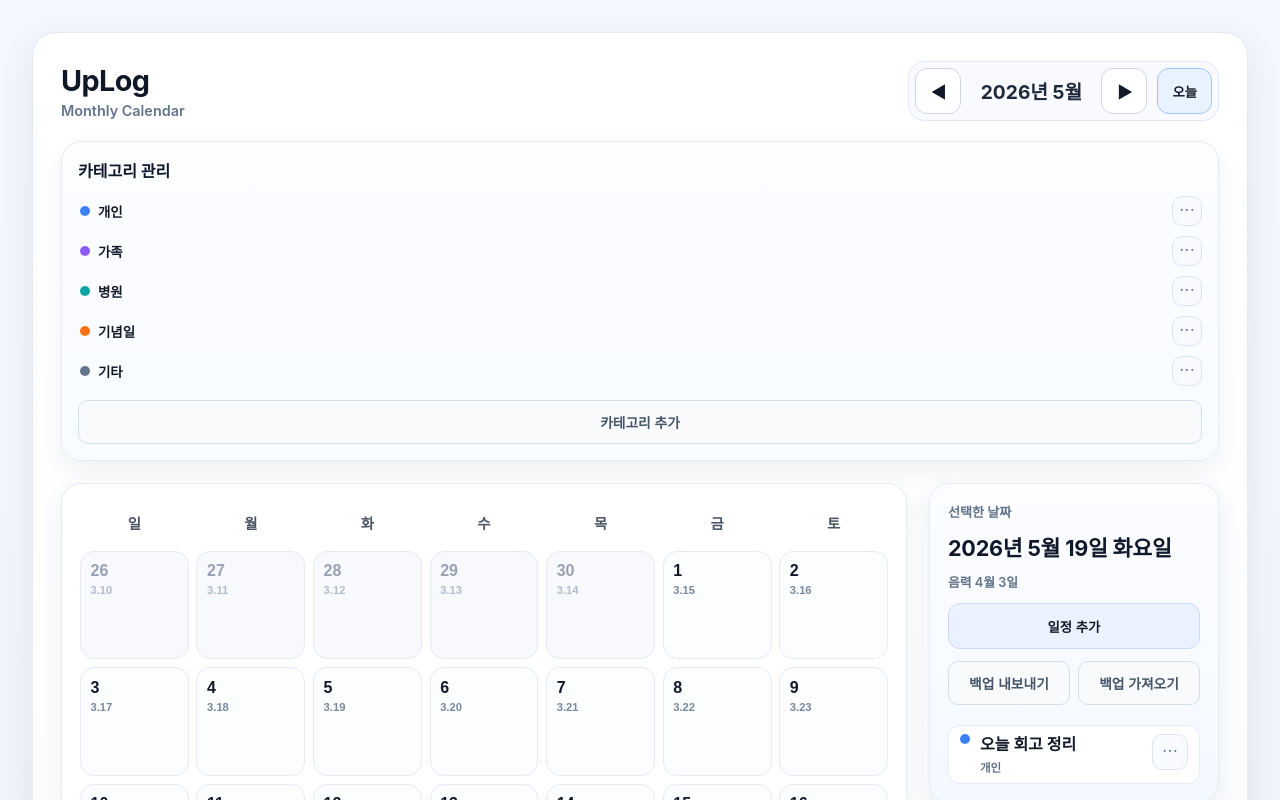
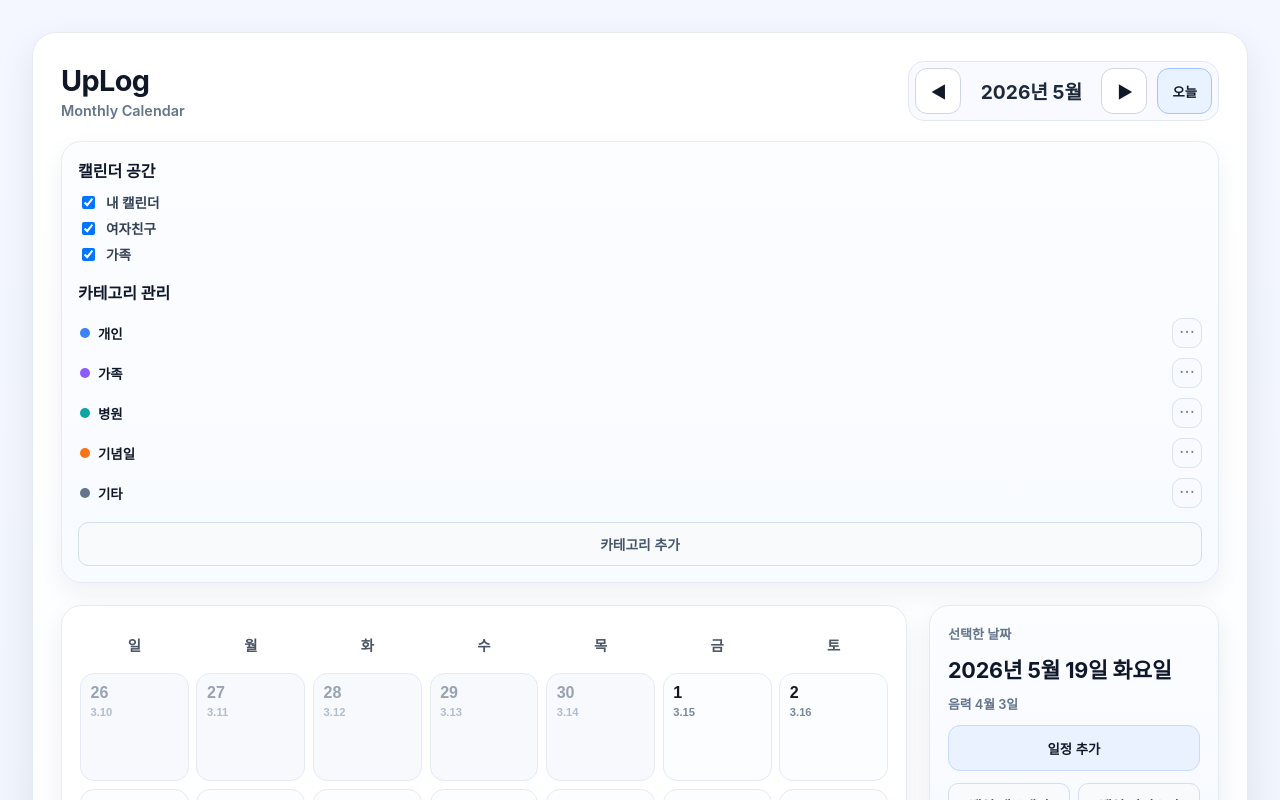
Before and after one commit to sindw07-sys/xvcnmwefqoiwsdafklcxlioweriowndcsvjk, a React (Vite) app: page / in a window 1280 px wide. Shown: the top 800 px of the page. Built offline with nearby package versions, Linux system fonts and the light colour scheme.

Commit message:
Add local calendar spaces and filters

```diff
--- a/src/App.tsx
+++ b/src/App.tsx
@@ -5,7 +5,10 @@ const WEEKDAY_NAMES = ['일요일', '월요일', '화요일', '수요일', '목
 const MAX_EVENT_DOTS_IN_CELL = 4;
 const STORAGE_KEY = 'uplog-events';
 const CATEGORY_STORAGE_KEY = 'uplog-categories';
+const CALENDAR_STORAGE_KEY = 'uplog-calendars';
+const CALENDAR_FILTER_STORAGE_KEY = 'uplog-calendar-filters';
 const DEFAULT_CATEGORY_ID = 'default-etc';
+const DEFAULT_CALENDAR_ID = 'calendar-me';
 
 type CalendarDay = {
   date: Date;
@@ -27,12 +30,19 @@ type Event = {
   lunarMonth?: number;
   lunarDay?: number;
   categoryId?: string;
+  calendarId?: string;
 };
 
 type Category = {
   id: string;
   name: string;
   color: string;
+  calendarId?: string;
+};
+
+type CalendarSpace = {
+  id: string;
+  name: string;
 };
 
 type LunarDate = {
@@ -45,6 +55,7 @@ type BackupPayload = {
   exportedAt: string;
   events: Event[];
   categories?: Category[];
+  calendars?: CalendarSpace[];
 };
 
 const isSameDay = (a: Date, b: Date) =>
@@ -144,6 +155,7 @@ const normalizeEvent = (item: unknown): Event | null => {
   const lunarMonth = typeof raw.lunarMonth === 'number' ? raw.lunarMonth : undefined;
   const lunarDay = typeof raw.lunarDay === 'number' ? raw.lunarDay : undefined;
   const categoryId = typeof raw.categoryId === 'string' ? raw.categoryId : undefined;
+  const calendarId = typeof raw.calendarId === 'string' ? raw.calendarId : undefined;
 
   return {
     id: raw.id,
@@ -156,6 +168,7 @@ const normalizeEvent = (item: unknown): Event | null => {
     lunarMonth,
     lunarDay,
     categoryId,
+    calendarId,
   };
 };
 
@@ -167,8 +180,22 @@ const normalizeCategory = (item: unknown): Category | null => {
   if (typeof raw.id !== 'string' || typeof raw.name !== 'string' || typeof raw.color !== 'string') {
     return null;
   }
-  return { id: raw.id, name: raw.name, color: raw.color };
+  const calendarId = typeof raw.calendarId === 'string' ? raw.calendarId : undefined;
+  return { id: raw.id, name: raw.name, color: raw.color, calendarId };
 };
+
+const normalizeCalendar = (item: unknown): CalendarSpace | null => {
+  if (!item || typeof item !== 'object') return null;
+  const raw = item as Partial<CalendarSpace>;
+  if (typeof raw.id !== 'string' || typeof raw.name !== 'string') return null;
+  return { id: raw.id, name: raw.name };
+};
+
+const DEFAULT_CALENDARS: CalendarSpace[] = [
+  { id: DEFAULT_CALENDAR_ID, name: '내 캘린더' },
+  { id: 'calendar-girlfriend', name: '여자친구' },
+  { id: 'calendar-family', name: '가족' },
+];
 
 const DEFAULT_CATEGORIES: Category[] = [
   { id: 'default-personal', name: '개인', color: '#3b82f6' },
@@ -191,6 +218,7 @@ const buildInitialEvents = (now: Date): Event[] => {
       color: '#3b82f6',
       calendarType: 'solar',
       repeatType: 'none',
+      calendarId: DEFAULT_CALENDAR_ID,
     },
     {
       id: 'event-2',
@@ -199,6 +227,7 @@ const buildInitialEvents = (now: Date): Event[] => {
       color: '#8b5cf6',
       calendarType: 'solar',
       repeatType: 'none',
+      calendarId: DEFAULT_CALENDAR_ID,
     },
     {
       id: 'event-3',
@@ -207,6 +236,7 @@ const buildInitialEvents = (now: Date): Event[] => {
       color: '#0ea5a4',
       calendarType: 'solar',
       repeatType: 'none',
+      calendarId: DEFAULT_CALENDAR_ID,
     },
   ];
 };
@@ -263,6 +293,31 @@ function App() {
       return DEFAULT_CATEGORIES;
     }
   });
+  const [calendars, setCalendars] = useState<CalendarSpace[]>(() => {
+    const raw = localStorage.getItem(CALENDAR_STORAGE_KEY);
+    if (!raw) return DEFAULT_CALENDARS;
+    try {
+      const parsed = JSON.parse(raw);
+      if (!Array.isArray(parsed)) return DEFAULT_CALENDARS;
+      const normalized = parsed.map(normalizeCalendar).filter((item): item is CalendarSpace => item !== null);
+      return normalized.length > 0 ? normalized : DEFAULT_CALENDARS;
+    } catch {
+      return DEFAULT_CALENDARS;
+    }
+  });
+  const [selectedCalendarIds, setSelectedCalendarIds] = useState<string[]>(() => {
+    const raw = localStorage.getItem(CALENDAR_FILTER_STORAGE_KEY);
+    if (!raw) return DEFAULT_CALENDARS.map((calendar) => calendar.id);
+    try {
+      const parsed = JSON.parse(raw);
+      if (!Array.isArray(parsed)) return DEFAULT_CALENDARS.map((calendar) => calendar.id);
+      return parsed.filter((item): item is string => typeof item === 'string');
+    } catch {
+      return DEFAULT_CALENDARS.map((calendar) => calendar.id);
+    }
+  });
+  const [newEventCalendarId, setNewEventCalendarId] = useState(DEFAULT_CALENDAR_ID);
+  const [editingEventCalendarId, setEditingEventCalendarId] = useState(DEFAULT_CALENDAR_ID);
 
   useEffect(() => {
     localStorage.setItem(STORAGE_KEY, JSON.stringify(events));
@@ -270,6 +325,12 @@ function App() {
   useEffect(() => {
     localStorage.setItem(CATEGORY_STORAGE_KEY, JSON.stringify(categories));
   }, [categories]);
+  useEffect(() => {
+    localStorage.setItem(CALENDAR_STORAGE_KEY, JSON.stringify(calendars));
+  }, [calendars]);
+  useEffect(() => {
+    localStorage.setItem(CALENDAR_FILTER_STORAGE_KEY, JSON.stringify(selectedCalendarIds));
+  }, [selectedCalendarIds]);
 
   const categoryById = useMemo(() => {
     return categories.reduce<Record<string, Category>>((acc, category) => {
@@ -277,6 +338,11 @@ function App() {
       return acc;
     }, {});
   }, [categories]);
+
+  const calendarById = useMemo(() => calendars.reduce<Record<string, CalendarSpace>>((acc, calendar) => {
+    acc[calendar.id] = calendar;
+    return acc;
+  }, {}), [calendars]);
 
   const getEventColor = (event: Event) => categoryById[event.categoryId ?? '']?.color ?? event.color;
 
@@ -292,10 +358,18 @@ function App() {
       prev.map((event) => {
         if (event.categoryId && categoryById[event.categoryId]) return event;
         const migratedCategoryId = categoryByColor[event.color.toLowerCase()] ?? DEFAULT_CATEGORY_ID;
-        return { ...event, categoryId: migratedCategoryId };
+        return { ...event, categoryId: migratedCategoryId, calendarId: event.calendarId ?? DEFAULT_CALENDAR_ID };
       }),
     );
   }, [categoryByColor, categoryById]);
+  useEffect(() => {
+    setEvents((prev) => prev.map((event) => ({ ...event, calendarId: event.calendarId ?? DEFAULT_CALENDAR_ID })));
+  }, []);
+  useEffect(() => {
+    setCategories((prev) =>
+      prev.map((category) => ({ ...category, calendarId: category.calendarId ?? DEFAULT_CALENDAR_ID })),
+    );
+  }, []);
 
   const handleAddCategory = () => {
     const name = window.prompt('새 카테고리 이름을 입력해 주세요.');
@@ -330,6 +404,15 @@ function App() {
     setEvents((prev) => prev.map((event) => (event.categoryId === category.id ? { ...event, categoryId: DEFAULT_CATEGORY_ID } : event)));
     setCategories((prev) => prev.filter((item) => item.id !== category.id));
   };
+  const toggleCalendarFilter = (calendarId: string) => {
+    setSelectedCalendarIds((prev) => {
+      if (prev.includes(calendarId)) {
+        if (prev.length === 1) return prev;
+        return prev.filter((id) => id !== calendarId);
+      }
+      return [...prev, calendarId];
+    });
+  };
 
 
   useEffect(() => {
@@ -348,12 +431,17 @@ function App() {
 
   const monthCells = useMemo(() => createMonthGrid(currentMonth), [currentMonth]);
 
+  const filteredEvents = useMemo(
+    () => events.filter((event) => selectedCalendarIds.includes(event.calendarId ?? DEFAULT_CALENDAR_ID)),
+    [events, selectedCalendarIds],
+  );
+
   const eventsByDate = useMemo(() => {
     return monthCells.reduce<Record<string, Event[]>>((acc, cell) => {
       const dateKey = formatDateKey(cell.date);
       const lunarDate = getLunarDate(cell.date);
 
-      const matchedEvents = events.filter((event) => {
+      const matchedEvents = filteredEvents.filter((event) => {
         if (event.repeatType === 'lunar-yearly') {
           return Boolean(lunarDate && event.lunarMonth === lunarDate.month && event.lunarDay === lunarDate.day);
         }
@@ -367,10 +455,12 @@ function App() {
 
       return acc;
     }, {});
-  }, [events, monthCells]);
+  }, [filteredEvents, monthCells]);
 
   const monthTitle = `${currentMonth.getFullYear()}년 ${currentMonth.getMonth() + 1}월`;
   const selectedDateEvents = eventsByDate[formatDateKey(selectedDate)] ?? [];
+  const addFormCategories = categories.filter((category) => (category.calendarId ?? DEFAULT_CALENDAR_ID) === newEventCalendarId);
+  const editFormCategories = categories.filter((category) => (category.calendarId ?? DEFAULT_CALENDAR_ID) === editingEventCalendarId);
   const selectedLunarText = getLunarDateText(selectedDate, true);
   const selectedLunarDate = getLunarDate(selectedDate);
   const canAddLunarRepeat = selectedLunarDate !== null;
@@ -394,6 +484,7 @@ function App() {
     setNewEventType('none');
     setNewEventMemo('');
     setNewEventCategoryId(DEFAULT_CATEGORY_ID);
+    setNewEventCalendarId(DEFAULT_CALENDAR_ID);
     setIsAddFormOpen(true);
   };
 
@@ -427,6 +518,7 @@ function App() {
       lunarMonth: newEventType === 'lunar-yearly' ? selectedLunarDate?.month : undefined,
       lunarDay: newEventType === 'lunar-yearly' ? selectedLunarDate?.day : undefined,
       categoryId: newEventCategoryId,
+      calendarId: newEventCalendarId,
     };
 
     setEvents((prev) => [...prev, createdEvent]);
@@ -440,6 +532,7 @@ function App() {
       exportedAt: new Date().toISOString(),
       events,
       categories,
+      calendars,
     };
 
     const jsonText = JSON.stringify(backupData, null, 2);
@@ -488,8 +581,12 @@ function App() {
       }
 
       const categorySource = Array.isArray(parsed) ? undefined : parsed.categories;
+      const calendarSource = Array.isArray(parsed) ? undefined : parsed.calendars;
       const normalizedCategories = Array.isArray(categorySource)
         ? categorySource.map(normalizeCategory).filter((item): item is Category => item !== null)
+        : null;
+      const normalizedCalendars = Array.isArray(calendarSource)
+        ? calendarSource.map(normalizeCalendar).filter((item): item is CalendarSpace => item !== null)
         : null;
 
       const shouldRestore = window.confirm('백업을 가져오면 현재 일정이 백업 내용으로 덮어써집니다. 복원할까요?');
@@ -503,6 +600,9 @@ function App() {
       const nextCategories = normalizedCategories && normalizedCategories.length > 0 ? normalizedCategories : DEFAULT_CATEGORIES;
       setCategories(nextCategories);
       localStorage.setItem(CATEGORY_STORAGE_KEY, JSON.stringify(nextCategories));
+      const nextCalendars = normalizedCalendars && normalizedCalendars.length > 0 ? normalizedCalendars : DEFAULT_CALENDARS;
+      setCalendars(nextCalendars);
+      localStorage.setItem(CALENDAR_STORAGE_KEY, JSON.stringify(nextCalendars));
       window.alert('백업 가져오기가 완료되었습니다.');
     } catch {
       window.alert('백업 파일을 읽을 수 없습니다. JSON 파일인지 확인해 주세요.');
@@ -529,6 +629,7 @@ function App() {
     setEditingEventMemo(event.memo ?? '');
     setEditingEventType(event.repeatType);
     setEditingEventCategoryId(event.categoryId ?? DEFAULT_CATEGORY_ID);
+    setEditingEventCalendarId(event.calendarId ?? DEFAULT_CALENDAR_ID);
   };
 
   const cancelEditEvent = () => {
@@ -537,6 +638,7 @@ function App() {
     setEditingEventMemo('');
     setEditingEventType('none');
     setEditingEventCategoryId('');
+    setEditingEventCalendarId(DEFAULT_CALENDAR_ID);
   };
 
   const handleEditEvent = (e: FormEvent, baseEvent: Event) => {
@@ -568,6 +670,7 @@ function App() {
           lunarMonth: editingEventType === 'lunar-yearly' ? selectedLunarDate?.month ?? event.lunarMonth : undefined,
           lunarDay: editingEventType === 'lunar-yearly' ? selectedLunarDate?.day ?? event.lunarDay : undefined,
           categoryId: editingEventCategoryId,
+          calendarId: editingEventCalendarId,
         };
       }),
     );
@@ -591,6 +694,21 @@ function App() {
 
       <main className="calendar-layout" aria-label="월간 캘린더와 선택 날짜 요약">
         <aside className="category-side-panel" aria-label="카테고리 관리 패널">
+          <h2 className="category-panel-title">캘린더 공간</h2>
+          <ul className="calendar-filter-list">
+            {calendars.map((calendar) => (
+              <li key={calendar.id} className="calendar-filter-item">
+                <label>
+                  <input
+                    type="checkbox"
+                    checked={selectedCalendarIds.includes(calendar.id)}
+                    onChange={() => toggleCalendarFilter(calendar.id)}
+                  />
+                  <span>{calendar.name}</span>
+                </label>
+              </li>
+            ))}
+          </ul>
           <h2 className="category-panel-title">카테고리 관리</h2>
           <ul className="category-list" ref={categoryMenuAreaRef}>
             {categories.map((category) => (
@@ -779,6 +897,23 @@ function App() {
                 <p className="form-warning">현재 브라우저에서는 음력 변환을 지원하지 않아 음력 반복 저장을 사용할 수 없습니다.</p>
               )}
 
+              <label htmlFor="new-event-calendar" className="form-label">캘린더</label>
+              <select
+                id="new-event-calendar"
+                className="form-input"
+                value={newEventCalendarId}
+                onChange={(e) => {
+                  const nextCalendarId = e.target.value;
+                  setNewEventCalendarId(nextCalendarId);
+                  const nextCategory = categories.find((category) => (category.calendarId ?? DEFAULT_CALENDAR_ID) === nextCalendarId);
+                  setNewEventCategoryId(nextCategory?.id ?? DEFAULT_CATEGORY_ID);
+                }}
+              >
+                {calendars.map((calendar) => (
+                  <option key={calendar.id} value={calendar.id}>{calendar.name}</option>
+                ))}
+              </select>
+
               <label htmlFor="new-event-category" className="form-label">카테고리</label>
               <select
                 id="new-event-category"
@@ -786,7 +921,7 @@ function App() {
                 value={newEventCategoryId}
                 onChange={(e) => setNewEventCategoryId(e.target.value)}
               >
-                {categories.map((category) => (
+                {addFormCategories.map((category) => (
                   <option key={category.id} value={category.id}>{category.name}</option>
                 ))}
               </select>
@@ -850,6 +985,23 @@ function App() {
                           <p className="form-helper">반복 기준: 음력 {selectedLunarDate.month}.{selectedLunarDate.day}</p>
                         )}
 
+                        <label htmlFor={`edit-event-calendar-${event.id}`} className="form-label">캘린더</label>
+                        <select
+                          id={`edit-event-calendar-${event.id}`}
+                          className="form-input"
+                          value={editingEventCalendarId}
+                          onChange={(e) => {
+                            const nextCalendarId = e.target.value;
+                            setEditingEventCalendarId(nextCalendarId);
+                            const nextCategory = categories.find((category) => (category.calendarId ?? DEFAULT_CALENDAR_ID) === nextCalendarId);
+                            setEditingEventCategoryId(nextCategory?.id ?? DEFAULT_CATEGORY_ID);
+                          }}
+                        >
+                          {calendars.map((calendar) => (
+                            <option key={calendar.id} value={calendar.id}>{calendar.name}</option>
+                          ))}
+                        </select>
+
                         <label htmlFor={`edit-event-category-${event.id}`} className="form-label">카테고리</label>
                         <select
                           id={`edit-event-category-${event.id}`}
@@ -857,7 +1009,7 @@ function App() {
                           value={editingEventCategoryId}
                           onChange={(e) => setEditingEventCategoryId(e.target.value)}
                         >
-                                    {categories.map((category) => (
+                                    {editFormCategories.map((category) => (
                             <option key={category.id} value={category.id}>{category.name}</option>
                           ))}
                         </select>
@@ -877,6 +1029,9 @@ function App() {
                         )}
                         {event.categoryId && categoryById[event.categoryId] && (
                           <span className="panel-event-meta">{categoryById[event.categoryId].name}</span>
+                        )}
+                        {event.calendarId && calendarById[event.calendarId] && (
+                          <span className="panel-event-meta">캘린더: {calendarById[event.calendarId].name}</span>
                         )}
                       </>
                     )}
--- a/src/styles.css
+++ b/src/styles.css
@@ -135,6 +135,24 @@ button:active {
   margin: 0;
   font-size: 1rem;
   color: #0f172a;
+}
+
+.calendar-filter-list {
+  list-style: none;
+  padding: 2px 0 8px;
+  margin: 0;
+  display: flex;
+  flex-direction: column;
+  gap: 6px;
+}
+
+.calendar-filter-item label {
+  display: flex;
+  align-items: center;
+  gap: 8px;
+  font-size: 0.85rem;
+  font-weight: 600;
+  color: #334155;
 }
 
 .calendar-card {
```
